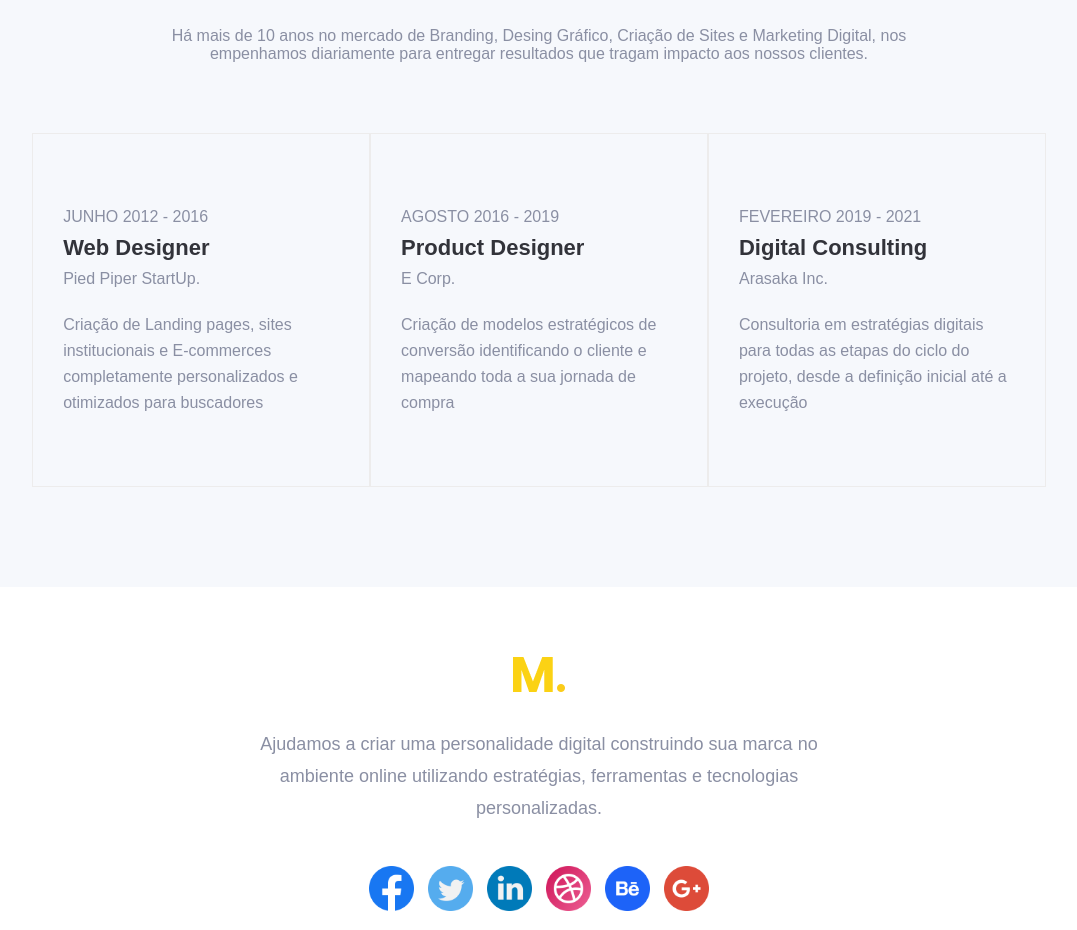
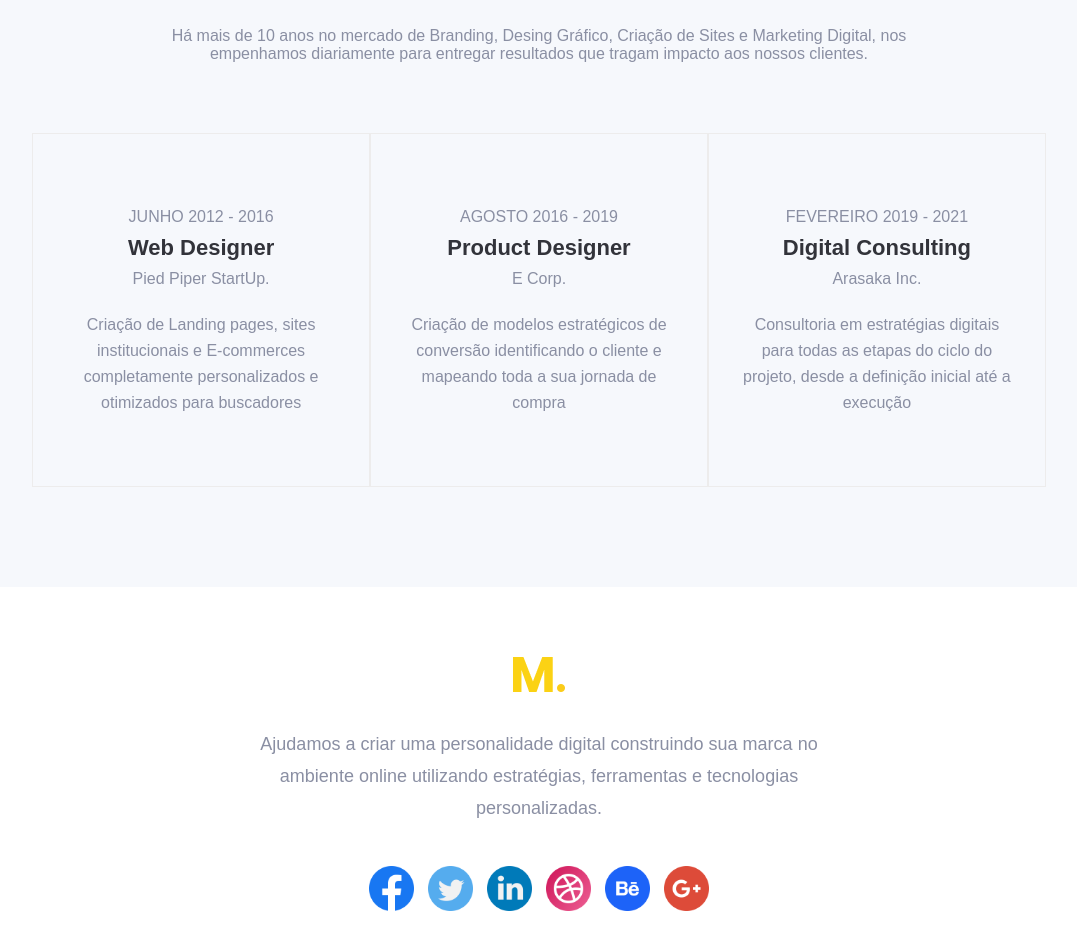
Before and after one commit to Andresa-Alves-Ribeiro/agencia-design-digital, a React (Create React App) app: page / in a window 1280 px wide. Shown: the part 980-1910 px from the top of the page, without its empty margins (101-1178 px from the left). Built offline with nearby package versions, Linux system fonts and the light colour scheme.

Commit message:
Projeto finalizado

```diff
--- a/src/App.css
+++ b/src/App.css
@@ -4,14 +4,6 @@
   box-sizing: border-box;
   font-family: "Poppins", sans-serif;
 }
-
-.limitar-secao {
-  max-width: 1024px;
-  width: 100%;
-  margin: 0 auto;
-}
-
-
 
 /* Paletas de cores utilizadas no tema claro
 #022144
--- a/src/components/Card/Card.jsx
+++ b/src/components/Card/Card.jsx
@@ -5,7 +5,7 @@ export default function Card(props) {
     return (
         <div id="card" className={props.ehTemaEscuro ? 'card-modo-escuro' : 'card-modo-claro'}>
             <p className="primeiroParagrafo">{props.data}</p>
-            <h4>{props.titulo}</h4>
+            <h4 className="titulo">{props.titulo}</h4>
             <p className="segundoParagrafo">{props.empresa}</p>
             <p>{props.paragrafo}</p>
         </div>
--- a/src/components/Card/style.css
+++ b/src/components/Card/style.css
@@ -3,6 +3,7 @@
   padding: 70px 30px;
   display: flex;
   flex-direction: column;
+  text-align: center;
   cursor: pointer;
 }
 
--- a/src/components/ExperienciaTrabalho/ExperienciaTrabalho.jsx
+++ b/src/components/ExperienciaTrabalho/ExperienciaTrabalho.jsx
@@ -17,18 +17,21 @@ function ExperienciaTrabalho(props) {
                     titulo="Web Designer"
                     empresa="Pied Piper StartUp."
                     paragrafo="Criação de Landing pages, sites institucionais e E-commerces completamente personalizados e otimizados para buscadores"
+                    ehTemaEscuro={props.ehTemaEscuro}
                 />
                 <Card
                     data="AGOSTO 2016 - 2019"
                     titulo="Product Designer"
                     empresa="E Corp."
                     paragrafo="Criação de modelos estratégicos de conversão identificando o cliente e mapeando toda a sua jornada de compra"
+                    ehTemaEscuro={props.ehTemaEscuro}
                 />
                 <Card
                     data="FEVEREIRO 2019 - 2021"
                     titulo="Digital Consulting"
                     empresa="Arasaka Inc."
                     paragrafo="Consultoria em estratégias digitais para todas as etapas do ciclo do projeto, desde a definição inicial até a execução"
+                    ehTemaEscuro={props.ehTemaEscuro}
                 />
             </div>
         </section>
```
